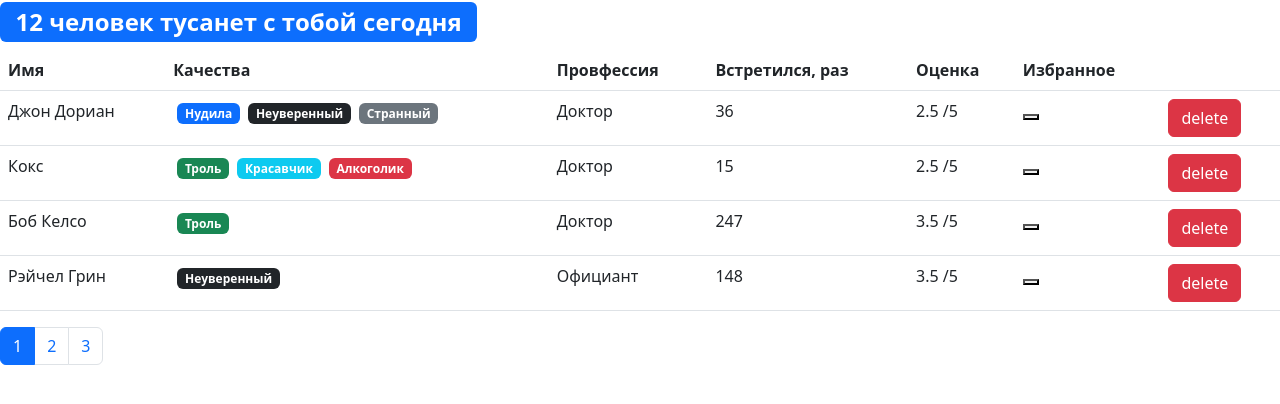
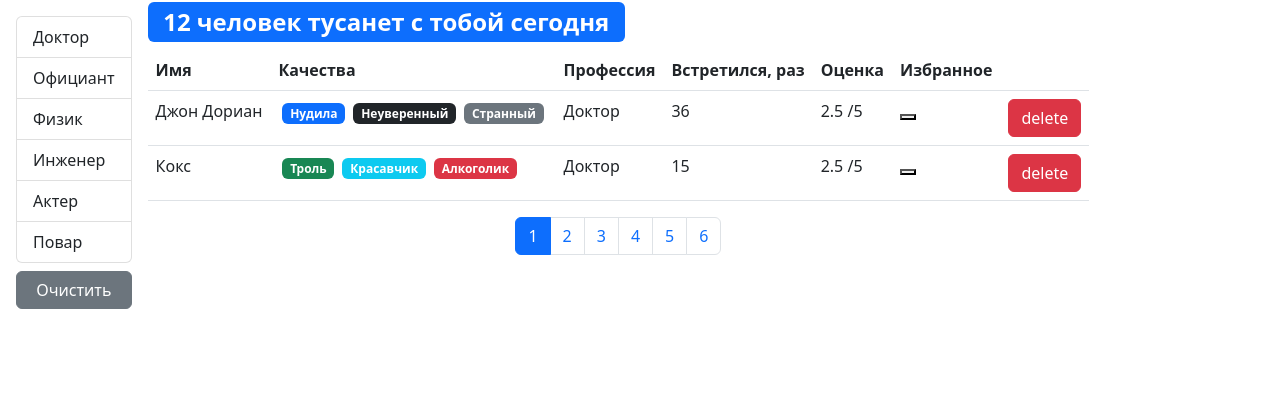
Before and after one commit to AkifHAciyev/repeat-react, a React (Create React App) app: page / in a window 1280 px wide. Shown: the top 404 px of the page. Built offline with nearby package versions, Linux system fonts and the light colour scheme.

Commit message:
add filtration & refactoring

```diff
--- a/src/App.js
+++ b/src/App.js
@@ -1,10 +1,13 @@
-import React, { useState } from "react";
-import Users from "./components/Users";
-import SearchStatus from "./components/SearchStatus";
+import React, { useState, useEffect } from "react";
+import Users from "./components/users";
+
 import api from "./api";
 
 function App() {
-    const [users, setUsers] = useState(api.users.fetchAll());
+    const [users, setUsers] = useState();
+    useEffect(() => {
+        api.users.fetchAll().then((data) => setUsers(data));
+    }, []);
     const handleDelete = (userId) => {
         setUsers(users.filter((user) => user._id !== userId));
     };
@@ -21,12 +24,13 @@ function App() {
     };
     return (
         <div>
-            <SearchStatus length={users.length} />
-            <Users
-                onDelete={handleDelete}
-                onToggleBookMark={handleToggleBookMark}
-                users={users}
-            />
+            {users && (
+                <Users
+                    onDelete={handleDelete}
+                    onToggleBookMark={handleToggleBookMark}
+                    users={users}
+                />
+            )}
         </div>
     );
 }
--- /dev/null
+++ b/src/api/fake.api/professions.api.js
@@ -0,0 +1,26 @@
+export const professionsObject = {
+    doctor: { _id: "67rdca3eeb7f6fgeed471818", name: "Доктор" },
+    waiter: { _id: "67rdca3eeb7f6fgeed471820", name: "Официант" },
+    physics: { _id: "67rdca3eeb7f6fgeed471814", name: "Физик" },
+    engineer: { _id: "67rdca3eeb7f6fgeed471822", name: "Инженер" },
+    actor: { _id: "67rdca3eeb7f6fgeed471824", name: "Актер" },
+    cook: { _id: "67rdca3eeb7f6fgeed471829", name: "Повар" }
+};
+export const professions = [
+    { _id: "67rdca3eeb7f6fgeed471818", name: "Доктор" },
+    { _id: "67rdca3eeb7f6fgeed471820", name: "Официант" },
+    { _id: "67rdca3eeb7f6fgeed471814", name: "Физик" },
+    { _id: "67rdca3eeb7f6fgeed471822", name: "Инженер" },
+    { _id: "67rdca3eeb7f6fgeed471824", name: "Актер" },
+    { _id: "67rdca3eeb7f6fgeed471829", name: "Повар" }
+];
+const fetchAll = () =>
+    new Promise((resolve) => {
+        window.setTimeout(function () {
+            resolve(professions);
+        }, 2000);
+    });
+
+export default {
+    fetchAll
+};
--- a/src/api/fake.api/user.api.js
+++ b/src/api/fake.api/user.api.js
@@ -1,130 +1,155 @@
-const professions = {
-	doctor: { _id: '67rdca3eeb7f6fgeed471818', name: 'Доктор' },
-	waiter: { _id: '67rdca3eeb7f6fgeed471820', name: 'Официант' },
-	physics: { _id: '67rdca3eeb7f6fgeed471814', name: 'Физик' },
-	engineer: { _id: '67rdca3eeb7f6fgeed471822', name: 'Инженер' },
-	actor: { _id: '67rdca3eeb7f6fgeed471824', name: 'Актер' },
-	cook: { _id: '67rdca3eeb7f6fgeed471829', name: 'Повар' },
-};
+import { professionsObject as professions } from "./professions.api";
 const qualities = {
-	tedious: { _id: '67rdca3eeb7f6fgeed471198', name: 'Нудила', color: 'primary' },
-	strange: { _id: '67rdca3eeb7f6fgeed471100', name: 'Странный', color: 'secondary' },
-	buller: { _id: '67rdca3eeb7f6fgeed4711012', name: 'Троль', color: 'success' },
-	alcoholic: { _id: '67rdca3eeb7f6fgeed471101', name: 'Алкоголик', color: 'danger' },
-	handsome: { _id: '67rdca3eeb7f6fgeed471102', name: 'Красавчик', color: 'info' },
-	uncertain: { _id: '67rdca3eeb7f6fgeed471103', name: 'Неуверенный', color: 'dark' },
+    tedious: {
+        _id: "67rdca3eeb7f6fgeed471198",
+        name: "Нудила",
+        color: "primary"
+    },
+    strange: {
+        _id: "67rdca3eeb7f6fgeed471100",
+        name: "Странный",
+        color: "secondary"
+    },
+    buller: {
+        _id: "67rdca3eeb7f6fgeed4711012",
+        name: "Троль",
+        color: "success"
+    },
+    alcoholic: {
+        _id: "67rdca3eeb7f6fgeed471101",
+        name: "Алкоголик",
+        color: "danger"
+    },
+    handsome: {
+        _id: "67rdca3eeb7f6fgeed471102",
+        name: "Красавчик",
+        color: "info"
+    },
+    uncertain: {
+        _id: "67rdca3eeb7f6fgeed471103",
+        name: "Неуверенный",
+        color: "dark"
+    }
 };
 
 const users = [
     {
-		_id: '67rdca3eeb7f6fgeed471815',
-		name: 'Джон Дориан',
+        _id: "67rdca3eeb7f6fgeed471815",
+        name: "Джон Дориан",
         profession: professions.doctor,
         qualities: [qualities.tedious, qualities.uncertain, qualities.strange],
         completedMeetings: 36,
         rate: 2.5,
-		bookmark: false,
+        bookmark: false
     },
     {
-		_id: '67rdca3eeb7f6fgeed471816',
-		name: 'Кокс',
+        _id: "67rdca3eeb7f6fgeed471816",
+        name: "Кокс",
         profession: professions.doctor,
         qualities: [qualities.buller, qualities.handsome, qualities.alcoholic],
         completedMeetings: 15,
         rate: 2.5,
-		bookmark: false,
+        bookmark: false
     },
     {
-		_id: '67rdca3eeb7f6fgeed471817',
-		name: 'Боб Келсо',
+        _id: "67rdca3eeb7f6fgeed471817",
+        name: "Боб Келсо",
         profession: professions.doctor,
         qualities: [qualities.buller],
         completedMeetings: 247,
         rate: 3.5,
-		bookmark: false,
+        bookmark: false
     },
     {
-		_id: '67rdca3eeb7f6fgeed471818',
-		name: 'Рэйчел Грин',
+        _id: "67rdca3eeb7f6fgeed471818",
+        name: "Рэйчел Грин",
         profession: professions.waiter,
         qualities: [qualities.uncertain],
         completedMeetings: 148,
         rate: 3.5,
-		bookmark: false,
+        bookmark: false
     },
     {
-		_id: '67rdca3eeb7f6fgeed471819',
-		name: 'Шелдон Купер',
+        _id: "67rdca3eeb7f6fgeed471819",
+        name: "Шелдон Купер",
         profession: professions.physics,
         qualities: [qualities.strange, qualities.tedious],
         completedMeetings: 37,
         rate: 4.6,
-		bookmark: false,
+        bookmark: false
     },
     {
-		_id: '67rdca3eeb7f6fgeed471820',
-		name: 'Леонард Хофстедтер',
+        _id: "67rdca3eeb7f6fgeed471820",
+        name: "Леонард Хофстедтер",
         profession: professions.physics,
         qualities: [qualities.strange, qualities.uncertain],
         completedMeetings: 147,
         rate: 3.5,
-		bookmark: false,
+        bookmark: false
     },
     {
-		_id: '67rdca3eeb7f6fgeed471821',
-		name: 'Говард Воловиц',
+        _id: "67rdca3eeb7f6fgeed471821",
+        name: "Говард Воловиц",
         profession: professions.engineer,
         qualities: [qualities.strange, qualities.tedious],
         completedMeetings: 72,
         rate: 3.5,
-		bookmark: false,
+        bookmark: false
     },
     {
-		_id: '67rdca3eeb7f6fgeed471822',
-		name: 'Никола Тесла',
+        _id: "67rdca3eeb7f6fgeed471822",
+        name: "Никола Тесла",
         profession: professions.engineer,
         qualities: [qualities.handsome],
         completedMeetings: 72,
         rate: 5,
-		bookmark: false,
+        bookmark: false
     },
     {
-		_id: '67rdca3eeb7f6fgeed471823',
-		name: 'Моника Геллер',
+        _id: "67rdca3eeb7f6fgeed471823",
+        name: "Моника Геллер",
         profession: professions.cook,
         qualities: [qualities.strange, qualities.uncertain],
         completedMeetings: 17,
         rate: 4.5,
-		bookmark: false,
+        bookmark: false
     },
     {
-		_id: '67rdca3eeb7f6fgeed471824',
-		name: 'Рататуй',
+        _id: "67rdca3eeb7f6fgeed471824",
+        name: "Рататуй",
         profession: professions.cook,
         qualities: [qualities.handsome, qualities.buller],
         completedMeetings: 17,
         rate: 4.5,
-		bookmark: false,
+        bookmark: false
     },
     {
-		_id: '67rdca3eeb7f6fgeed47181f',
-		name: 'Джоуи Триббиани',
+        _id: "67rdca3eeb7f6fgeed47181f",
+        name: "Джоуи Триббиани",
         profession: professions.actor,
         qualities: [qualities.uncertain, qualities.strange],
         completedMeetings: 434,
         rate: 3.5,
-		bookmark: false,
+        bookmark: false
     },
     {
-		_id: '67rdca3eeb7f6fgeed47181r',
-		name: 'Брэд Питт',
+        _id: "67rdca3eeb7f6fgeed47181r",
+        name: "Брэд Питт",
         profession: professions.actor,
         qualities: [qualities.handsome],
         completedMeetings: 434,
         rate: 5,
-		bookmark: false,
-	},
+        bookmark: false
+    }
 ];
-export function fetchAll() {
-	return users;
-}
+
+const fetchAll = () =>
+    new Promise((resolve) => {
+        window.setTimeout(function () {
+            resolve(users);
+        }, 2000);
+    });
+
+export default {
+    fetchAll
+};
--- a/src/components/User.jsx
+++ b/src/components/User.jsx
@@ -1,7 +1,7 @@
 import React from "react";
 import PropTypes from "prop-types";
-import Quality from "./Quality";
-import BookMark from "./Bookmark";
+import Quality from "./quality";
+import BookMark from "./bookmark";
 const User = ({
     _id,
     name,
--- a/src/components/Users.jsx
+++ b/src/components/Users.jsx
@@ -1,27 +1,74 @@
-import React, { useState } from "react";
+/* eslint-disable indent */
+import React, { useState, useEffect } from "react";
 import PropTypes from "prop-types";
 import { paginate } from "../utils/paginate";
-import Pagination from "./Pagination";
-import User from "./User";
+import Pagination from "./pagination";
+import User from "./user";
+import api from "../api";
+import GroupList from "./groupList";
+import SearchStatus from "./searchStatus";
 const Users = ({ users: allUsers, ...rest }) => {
     const [currentPage, setCurrentPage] = useState(1);
-    const count = allUsers.length;
-    const pageSize = 4;
+    const [professions, setProfession] = useState();
+    const [selectedProf, setSelectedProf] = useState();
+
+    const pageSize = 2;
+    useEffect(() => {
+        api.professions.fetchAll().then((data) => setProfession(data));
+    }, []);
+    useEffect(() => {
+        setCurrentPage(1);
+    }, [selectedProf]);
+
+    const handleProfessionSelect = (item) => {
+        setSelectedProf(item);
+    };
 
     const handlePageChange = (pageIndex) => {
         setCurrentPage(pageIndex);
-        console.log("page: ", pageIndex);
     };
-    const usersCrop = paginate(allUsers, currentPage, pageSize);
+    const filteredUsers = selectedProf
+        ? allUsers.filter((user) => {
               return (
-        <>
+                  JSON.stringify(user.profession) ===
+                  JSON.stringify(selectedProf)
+              );
+          })
+        : allUsers;
+
+    const count = filteredUsers.length;
+    const usersCrop = paginate(filteredUsers, currentPage, pageSize);
+    const clearFilter = () => {
+        setSelectedProf();
+    };
+
+    return (
+        <div className="d-flex">
+            {professions && (
+                <div className="d-flex flex-column flex-shrink-0 p-3">
+                    <GroupList
+                        selectedItem={selectedProf}
+                        items={professions}
+                        onItemSelect={handleProfessionSelect}
+                    />
+                    <button
+                        className="btn btn-secondary mt-2"
+                        onClick={clearFilter}
+                    >
+                        {" "}
+                        Очистить
+                    </button>
+                </div>
+            )}
+            <div className="d-flex flex-column">
+                <SearchStatus length={count} />
                 {count > 0 && (
                     <table className="table">
                         <thead>
                             <tr>
                                 <th scope="col">Имя</th>
                                 <th scope="col">Качества</th>
-                            <th scope="col">Провфессия</th>
+                                <th scope="col">Профессия</th>
                                 <th scope="col">Встретился, раз</th>
                                 <th scope="col">Оценка</th>
                                 <th scope="col">Избранное</th>
@@ -35,13 +82,16 @@ const Users = ({ users: allUsers, ...rest }) => {
                         </tbody>
                     </table>
                 )}
+                <div className="d-flex justify-content-center">
                     <Pagination
                         itemsCount={count}
                         pageSize={pageSize}
                         currentPage={currentPage}
                         onPageChange={handlePageChange}
                     />
-        </>
+                </div>
+            </div>
+        </div>
     );
 };
 Users.propTypes = {
--- /dev/null
+++ b/src/components/groupList.jsx
@@ -0,0 +1,60 @@
+import React from "react";
+import PropTypes from "prop-types";
+
+const GroupList = ({
+    items,
+    valueProperty,
+    contentProperty,
+    onItemSelect,
+    selectedItem
+}) => {
+    if (!Array.isArray(items)) {
+        return (
+            <ul className="list-group">
+                {Object.keys(items).map((item) => (
+                    <li
+                        key={items[item][valueProperty]}
+                        className={
+                            "list-group-item" +
+                            (items[item] === selectedItem ? " active" : "")
+                        }
+                        onClick={() => onItemSelect(items[item])}
+                        role="button"
+                    >
+                        {items[item][contentProperty]}
+                    </li>
+                ))}
+            </ul>
+        );
+    }
+    return (
+        <ul className="list-group">
+            {items.map((item) => (
+                <li
+                    key={item[valueProperty]}
+                    className={
+                        "list-group-item" +
+                        (item === selectedItem ? " active" : "")
+                    }
+                    onClick={() => onItemSelect(item)}
+                    role="button"
+                >
+                    {item[contentProperty]}
+                </li>
+            ))}
+        </ul>
+    );
+};
+GroupList.defaultProps = {
+    valueProperty: "_id",
+    contentProperty: "name"
+};
+GroupList.propTypes = {
+    items: PropTypes.oneOfType([PropTypes.object, PropTypes.array]),
+    valueProperty: PropTypes.string.isRequired,
+    contentProperty: PropTypes.string.isRequired,
+    onItemSelect: PropTypes.func,
+    selectedItem: PropTypes.object
+};
+
+export default GroupList;
```
Also changed, not shown: src/api/index.js (+4 -4 lines), .eslintrc.js. Lines whose indentation alone changed are shown as unchanged.
